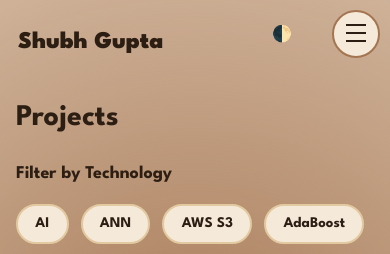
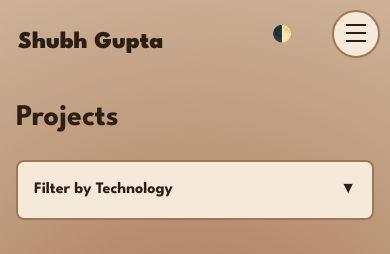
Before and after one commit to ShubhG7/shubhgupta.github.io, a Next.js app: page /projects in a window 390 px wide. Shown: the top 254 px of the page. Built offline with nearby package versions, Linux system fonts and the light colour scheme.

Commit message:
more improvements

```diff
--- a/src/app/projects/page.tsx
+++ b/src/app/projects/page.tsx
@@ -128,6 +128,7 @@ const tagColors: { [key: string]: string } = {
 const ProjectsPage = () => {
   const [selectedTags, setSelectedTags] = useState<string[]>([]);
   const [hoveredTag, setHoveredTag] = useState<string | null>(null);
+  const [isFilterOpen, setIsFilterOpen] = useState(false);
   const [darkMode, setDarkMode] = useState(false);
 
   useEffect(() => {
@@ -166,7 +167,22 @@ const ProjectsPage = () => {
 
       {/* Filter UI */}
       <div className="mb-8 relative z-10">
-        <div className="flex items-center justify-between mb-4">
+        {/* Mobile Filter Toggle Button */}
+        <div className="md:hidden mb-4">
+          <button
+            onClick={() => setIsFilterOpen(!isFilterOpen)}
+            className="w-full flex items-center justify-between p-4 bg-[#f5e9da] rounded-lg border-2 border-[#a47551] hover:bg-[#e2c9a0] active:bg-[#e2c9a0] touch-manipulation active:scale-95 transition-all duration-200"
+            style={{ color: '#2d1e13', fontFamily: 'var(--font-league-spartan), Arial, Helvetica, sans-serif' }}
+          >
+            <span className="font-semibold" style={{ color: '#2d1e13' }}>Filter by Technology</span>
+            <span className={`transform transition-all duration-300 ease-in-out ${isFilterOpen ? 'rotate-180' : ''}`} style={{ color: '#2d1e13' }}>
+              ▼
+            </span>
+          </button>
+        </div>
+
+        {/* Desktop Filter Header */}
+        <div className="hidden md:flex items-center justify-between mb-4">
           <h2 className="text-lg font-semibold" style={{ color: 'var(--text-main)', fontFamily: 'var(--font-league-spartan), Arial, Helvetica, sans-serif' }}>Filter by Technology</h2>
           {selectedTags.length > 0 && (
             <button
@@ -179,6 +195,8 @@ const ProjectsPage = () => {
           )}
         </div>
 
+        {/* Filter Content - Hidden on mobile when closed */}
+        <div className={`${isFilterOpen ? 'block' : 'hidden'} md:block transform transition-all duration-300 ease-in-out`}>
           <div className="w-full flex flex-wrap gap-2 justify-start mb-4" style={{ fontSize: '0.924rem' }}>
             {allTechStack.map((tag) => {
               const isSelected = selectedTags.includes(tag);
@@ -223,6 +241,7 @@ const ProjectsPage = () => {
               Showing {filteredProjects.length} of {projects.length} projects
             </div>
           )}
+        </div>
       </div>
 
       {/* Author's Note */}
```
Lines whose indentation alone changed are shown as unchanged.
